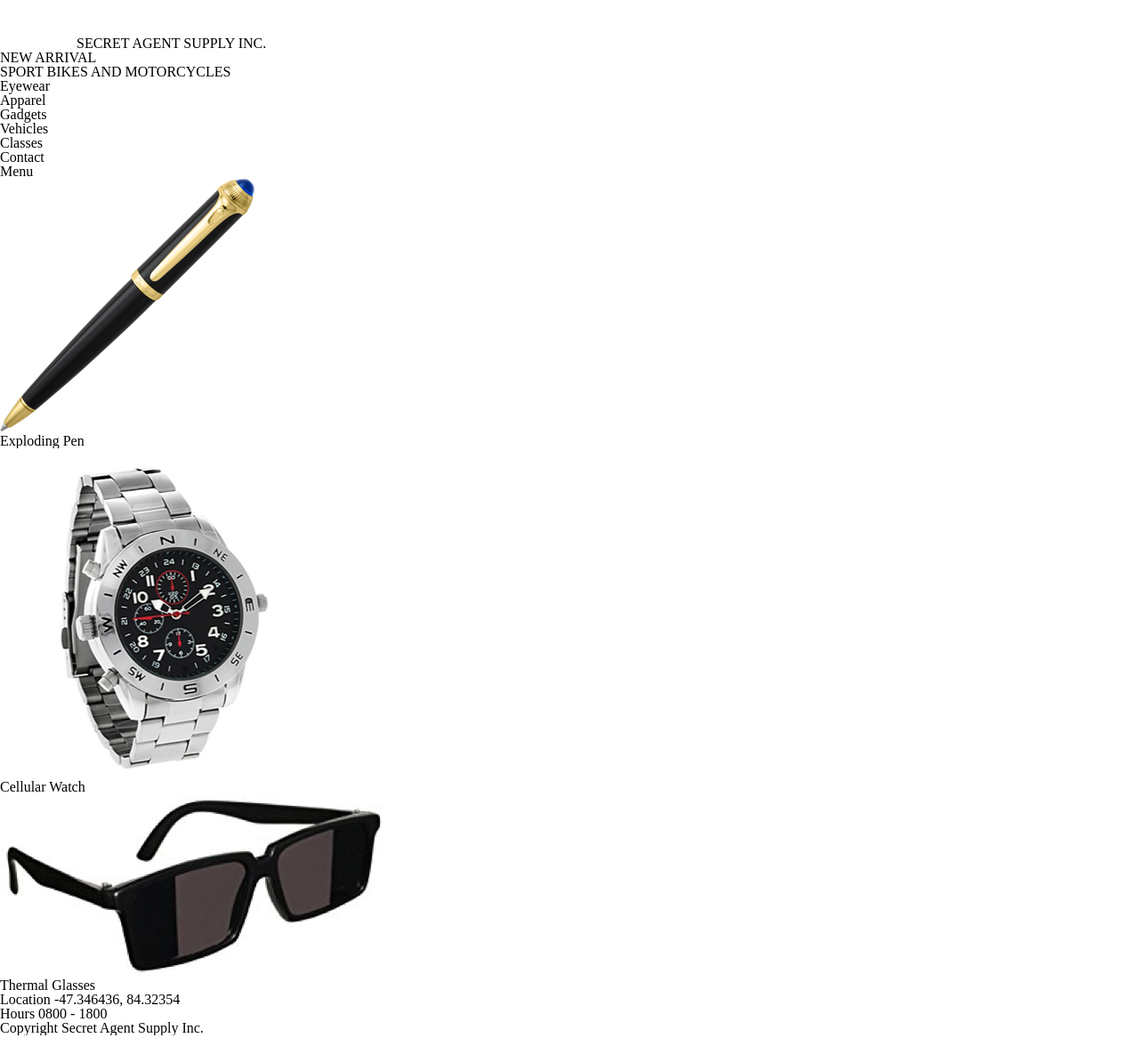
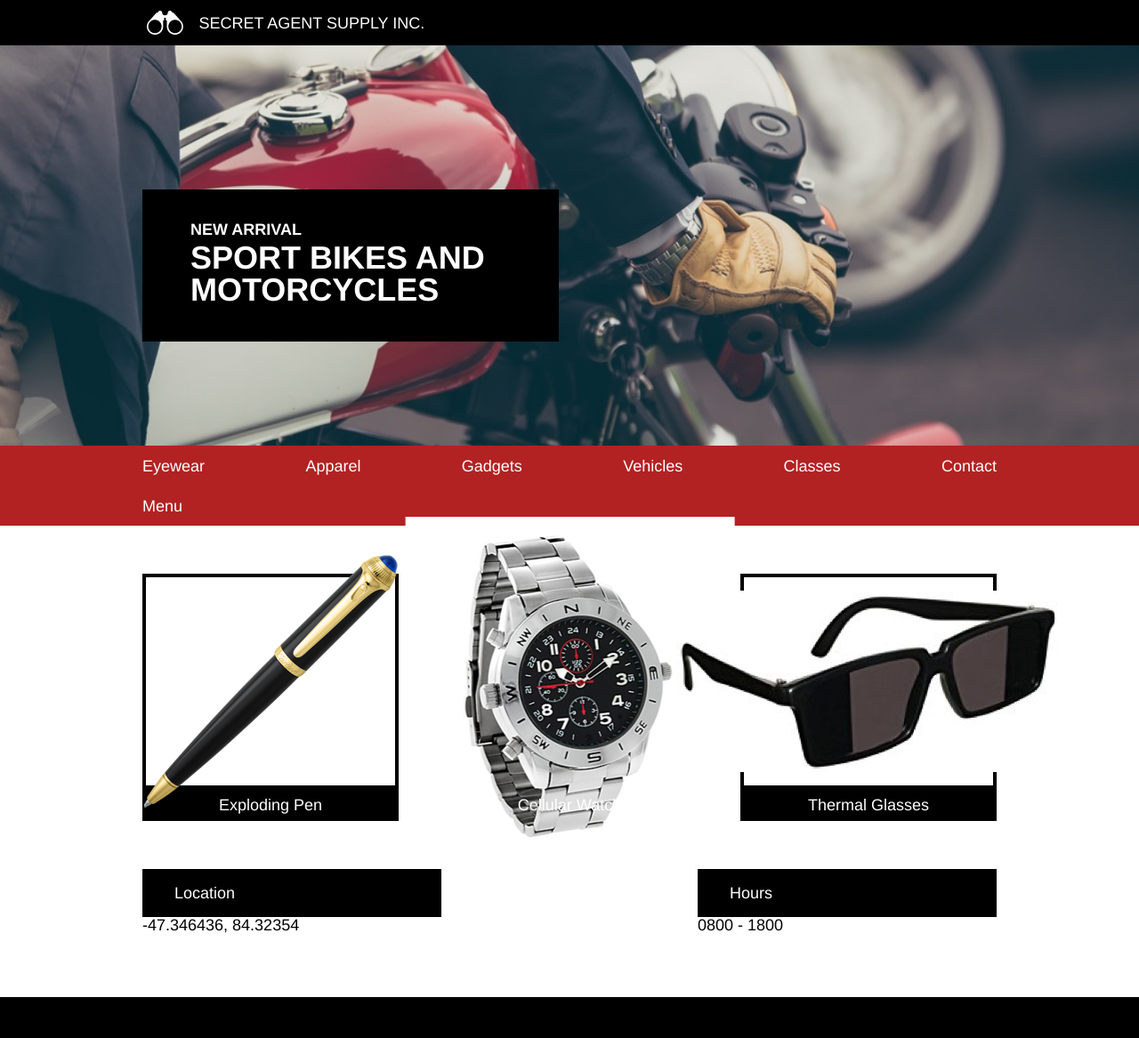
Before and after one commit to Bryan324/SecretAgentSupply, a plain HTML site: page index.html in a window 1280 px wide. Shown: the top 1167 px of the page at 89% size. Drawn offline with Linux system fonts and the light colour scheme.

Commit message:
css written

```diff
--- a/index.html
+++ b/index.html
@@ -11,7 +11,7 @@
     <!-- Header Section -->
     <div class="company">
       <div class="container">
-        <img src="images/logo.png" alt="Company logo">
+        <img src="resources/images/logo.png" alt="Company logo">
         <span>SECRET AGENT SUPPLY INC.</span>
       </div>
     </div>
@@ -47,21 +47,21 @@
         <!-- 1st product -->
         <div class="product pen">
           <div class="product-image">
-            <img src="images/pen.png" alt="Pen">
+            <img src="resources/images/pen.png" alt="Pen">
           </div>
           <span class="description">Exploding Pen</span>
         </div>
         <!-- 2nd product -->
         <div class="product watch">
           <div class="product-image">
-            <img src="images/watch.png" alt="Watch">
+            <img src="resources/images/watch.png" alt="Watch">
           </div>
           <span class="description">Cellular Watch</span>
         </div>
         <!-- 3rd product -->
         <div class="product glasses">
           <div class="product-image">
-            <img src="images/glasses.png" alt="Glasses">
+            <img src="resources/images/glasses.png" alt="Glasses">
           </div>
           <span class="description">Thermal Glasses</span>
         </div>
--- a/resources/css/style.css
+++ b/resources/css/style.css
@@ -0,0 +1,123 @@
+/* Universal Styles */
+html {
+  font-size: 18px;
+}
+
+body {
+  font-family: "Helvetica", sans-serif;
+}
+
+div {
+  display: block;
+}
+
+.container {
+  max-width: 960px;
+  margin: 0 auto;
+}
+
+/* Header Section */
+.company {
+  background-color: black;
+  color: white;
+}
+
+.company .container {
+  display: flex;
+  align-items: center;
+  padding: 12px 0 12px 0.5rem;
+}
+
+.company img {
+  height: 1.5rem;
+  padding-right: 1rem;
+}
+
+/* Main Banner Section */
+.main-banner {
+  background-image:
+   url("../images/moto.jpeg");
+  background-repeat: no-repeat;
+  background-position: center;
+  background-size: cover;
+  height: 25rem;
+}
+
+.headline {
+  background-color: black;
+  color: white;
+  width: 20rem;
+  padding: 2rem 3rem;
+  position: relative;
+  top: 9rem;
+}
+
+h1, h4 {
+  font-weight: bold;
+}
+
+.headline h1 {
+  font-size: 2rem;
+  margin: 0.25rem 0;
+}
+
+/* Navigation Section */
+nav {
+  background-color: firebrick;
+  color: white;
+}
+
+nav ul {
+  display: flex;
+  align-items: center;
+  justify-content: space-between;
+  padding: 0.75em 0;
+}
+
+/* Products Section */
+.products, .business-info {
+    display: flex;
+    justify-content: space-between;
+    margin: 3em 0 0 0;
+}
+
+.product {
+  width: 30%;
+}
+
+.product-image {
+  border: 4px solid black;
+  padding: 2rem 0;
+  height: 9rem;
+  display: flex;
+  justify-content: center;
+  align-items: center;
+}
+
+.description {
+  display: block;
+  background-color: black;
+  color: white;
+  text-align: center;
+  padding: 0.5em;
+}
+
+/* Business info */
+.info {
+  width: 35%;
+}
+
+.info .title {
+    display: block;
+    background-color: black;
+    color: white;
+    padding: 1em 2em;
+}
+
+/* Footer Section */
+footer {
+  background-color: black;
+  color: white;
+  padding: 5em 0;
+  margin-top: 4em;
+}
```
Also changed, not shown: resources/images/glasses.png (renamed from images/glasses.png), resources/images/logo.png (renamed from images/logo.png), resources/images/moto.jpeg (renamed from images/moto.jpeg), resources/images/pen.png (renamed from images/pen.png), resources/images/watch.png (renamed from images/watch.png).
